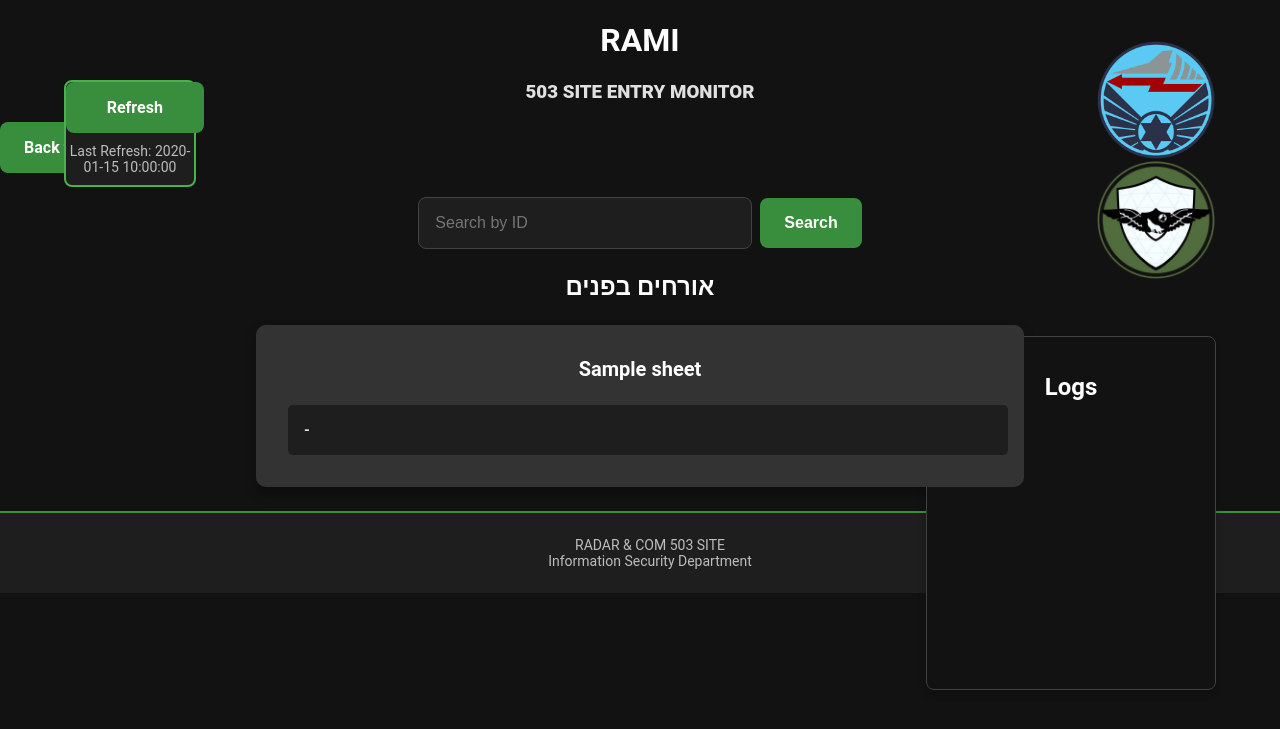
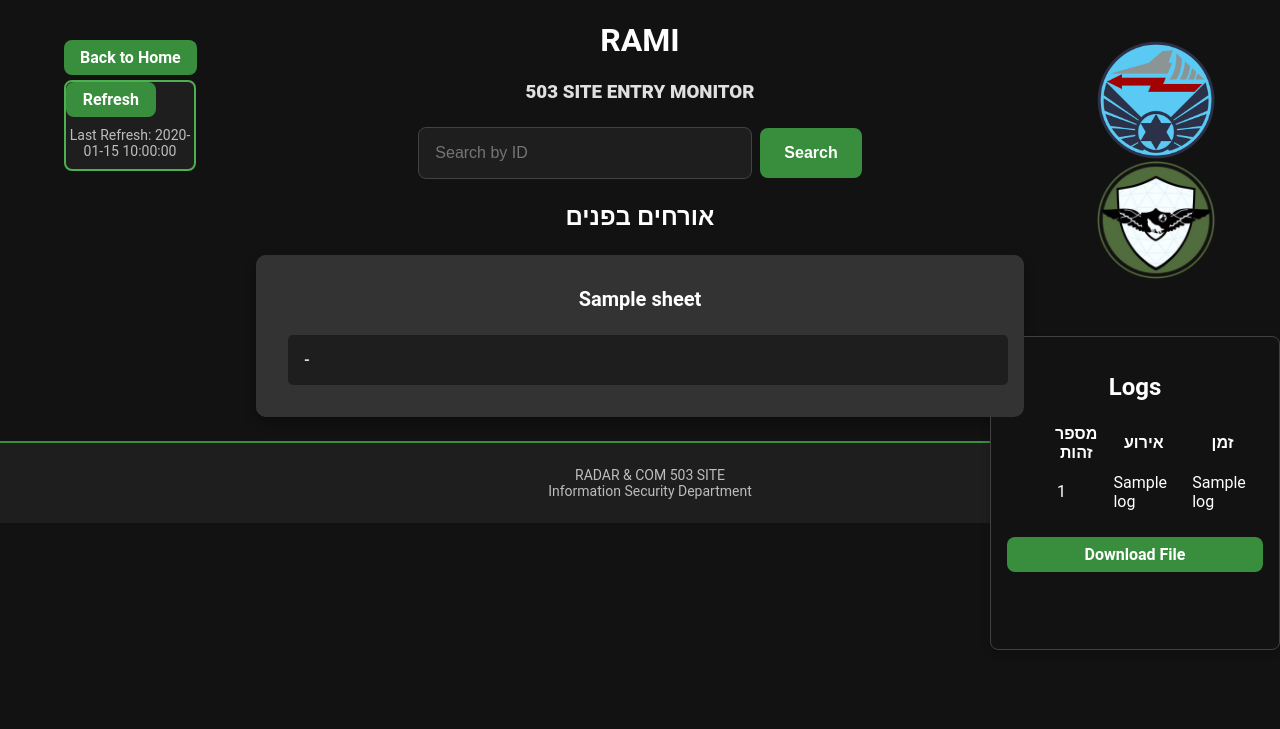
Before and after one commit to YonLiud/rami, a Flask app: template templates/home.html in a window 1280 px wide. Shown: the top 729 px of the page. Run offline with Flask 3, Linux system fonts and the light colour scheme; the template is opened without the code that fills it: most values are stand-ins (such as "Sample title", 1, 10 or a date in 2020); parts of the project's set-up code (start-up, migrations or seed data) failed here and were passed over.

Commit message:
feat: Add log viewing and download functionality to the home page

```diff
--- a/app.py
+++ b/app.py
@@ -2,7 +2,7 @@
 import os
 from time import sleep
 from datetime import datetime
-from flask import Flask, render_template, request, redirect, url_for
+from flask import Flask, render_template, request, redirect, url_for, send_file
 from services.excel_service import load_and_cache_excel, save_cached_data
 from services.excel_service_wrapper import *
 
@@ -14,9 +14,19 @@
     visitors_inside = get_visitors_inside()
     error_message = request.args.get('error_message')
     last_updated = request.args.get('last_updated')
+    logs = get_5_last_logs()
     if not last_updated:
         last_updated = datetime.now()
-    return render_template('home.html', visitors=visitors_inside, error_message=error_message, last_updated=last_updated)
+    return render_template('home.html', visitors=visitors_inside, error_message=error_message, last_updated=last_updated, logs=logs)
+
+@app.route('/download_logs')
+def download_logs():
+    try:
+        return send_file("time_log.csv", as_attachment=True)
+    except Exception as e:
+        error_message = str(e)
+        return redirect(url_for('home', error_message=error_message))
+
 
 @app.route('/search', methods=['POST'])
 def search():
--- a/static/list.css
+++ b/static/list.css
@@ -20,9 +20,9 @@
     transition: background-color 0.3s ease;
 }
 
-.parent-item:hover {
+/* .parent-item:hover {
     background-color: var(--color-bg-hover);
-}
+} */
 
 .parent-item:last-child {
     border-bottom: none;
--- a/static/logbox.css
+++ b/static/logbox.css
@@ -3,7 +3,7 @@
     position: fixed;
     top: 40vh;
     right: 5vw;
-    height: 40vh;
+    height: 35vh;
 
     background-color: var(--color-bg-primary);
     border: 1px solid var(--color-border);
@@ -15,4 +15,22 @@
     margin: var(--spacing-medium) 0;
     padding: var(--spacing-medium);
     width: 20vw;
+
+    @media (max-width: 1500px) {
+        right: 0vw;
+    }
 }
+
+.log-box table {
+    width: 100%;
+}
+
+.log-box table td {
+    padding: var(--spacing-small);
+
+}
+
+.log-box .button {
+    padding: 0 auto;
+    width: 100%;
+}
--- a/static/style.css
+++ b/static/style.css
@@ -44,8 +44,8 @@
 
 a.button {
     display: inline-block;
-    padding: var(--spacing-medium) var(--spacing-large);
     font-size: var(--font-size-normal);
+    padding: var(--spacing-small) 0;
     font-weight: 600;
     color: var(--color-text-primary);
     background-color: var(--color-button-bg);
@@ -58,6 +58,23 @@
 a.button:hover {
     background-color: var(--color-button-hover);
     color: var(--color-bg-tertiary);
+}
+
+a.home-button {
+    position: fixed;
+
+    top: 5vh;
+    left: 5vw;
+
+    padding: var(--spacing-small) var(--spacing-medium);
+    font-size: var(--font-size-small);
+    font-weight: var(--font-weight-bold);
+    color: var(--color-text-primary);
+    background-color: var(--color-button-bg);
+    border-radius: var(--radius-medium);
+    text-align: center;
+    cursor: pointer;
+    transition: background-color 0.3s ease, color 0.3s ease;
 }
 
 ::-webkit-scrollbar {
--- a/templates/home.html
+++ b/templates/home.html
@@ -17,6 +17,23 @@
 </div>
 <div class="log-box">
     <h2>Logs</h2>
+    <ul>
+        <table>
+            <tr>
+                <th>מספר זהות</th>
+                <th>אירוע</th>
+                <th>זמן</th>
+            </tr>
+        {% for log in logs %}
+            <tr>
+                <td>{{ log[0] }}</td>
+                <td>{{ log[1] }}</td>
+                <td>{{ log[2] }}</td>
+            </tr>
+            {% endfor %}
+        </table>
+    </ul>
+    <a href="/download_logs" class="button">Download File</a>
 </div>
 
 <h2>אורחים בפנים</h2>
```
Also changed, not shown: services/excel_service_wrapper.py (+13 -0 lines).
